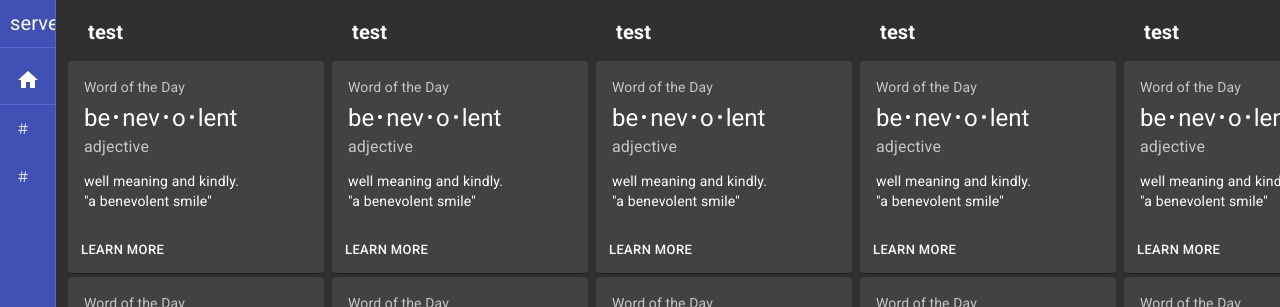
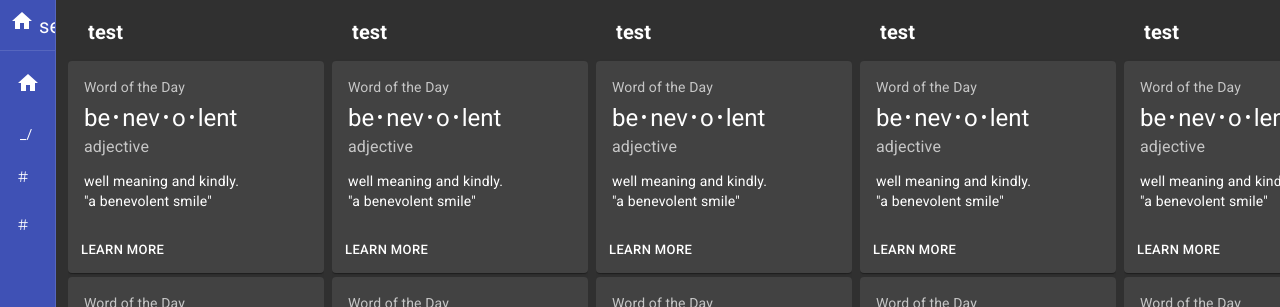
Before and after one commit to girakdev/Girack, a Next.js app: page / in a window 1280 px wide. Shown: the top 307 px of the page. Built offline with nearby package versions, Linux system fonts and the light colour scheme.

Commit message:
add Post Button

```diff
--- a/components/Cbar.tsx
+++ b/components/Cbar.tsx
@@ -4,6 +4,7 @@ import { Grid, Button, Divider, NoSsr, createStyles } from '@material-ui/core';
 import Link from 'next/link';
 import { useRouter } from 'next/router';
 import theme from '../src/theme';
+import HomeIcon from '@material-ui/icons/Home';
 
 const useStyle = makeStyles((theme) => createStyles({
     root: {},
@@ -16,6 +17,9 @@ const useStyle = makeStyles((theme) => createStyles({
 
 }))
 
+
+
+/*要調整*/
 const chatWin = () => {
     const classes = useStyle();
     const router = useRouter();
@@ -23,7 +27,9 @@ const chatWin = () => {
     return (
         <div className={classes.root}>
             <div className={classes.serverName}>
-                <span >serverName</span>
+                <div><HomeIcon />
+                    <span >   serverName</span>
+                </div>
             </div>
             <Divider />
         </div>
--- a/components/SideBar.tsx
+++ b/components/SideBar.tsx
@@ -1,6 +1,6 @@
 import React from 'react';
 import clsx from 'clsx';
-import { createStyles, makeStyles } from "@material-ui/core";
+import { Button, createStyles, makeStyles } from "@material-ui/core";
 import Drawer from '@material-ui/core/Drawer';
 import List from '@material-ui/core/List';
 import Divider from '@material-ui/core/Divider';
@@ -24,6 +24,10 @@ const useStyles = makeStyles((theme) => createStyles({
     width: drawerWidth,
     flexShrink: 0,
     whiteSpace: 'nowrap',
+  },
+  addCannelButton: {
+    marginTop: '10px',
+    paddingLeft: '20px',
   },
   drawerOpen: {
     width: drawerWidth,
@@ -72,6 +76,10 @@ const SideBar = () => {
     setOpen(false);
   };
 
+  const addChannel = () => {
+
+  }
+
 
   return (
     <Drawer
@@ -98,8 +106,13 @@ const SideBar = () => {
           </ListItem>
         </Link>
 
-        <Divider />
-        {["すべての通知", "ブックマーク",].map((text, index) => (
+        <div className={classes.addCannelButton}>
+          <ListItemIcon>_/</ListItemIcon>
+          チャンネル
+          <span><Button onClick={addChannel}>＋ </Button></span>
+        </div>
+
+        {["general", "randam",].map((text, index) => (
           <Link key={text} href="/[id]" as={"/" + text}>
             <ListItem button >
               <ListItemIcon>＃</ListItemIcon>
```
